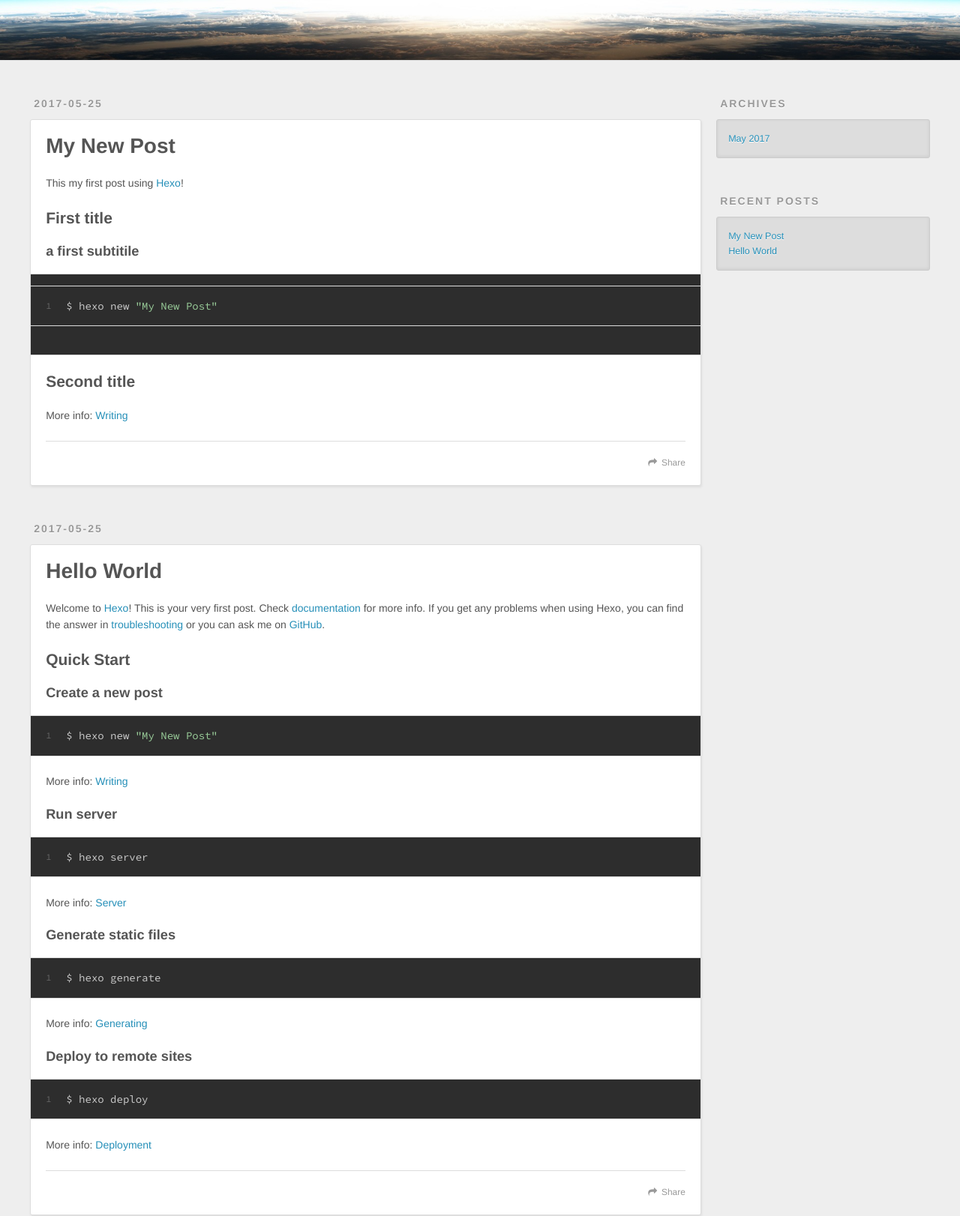
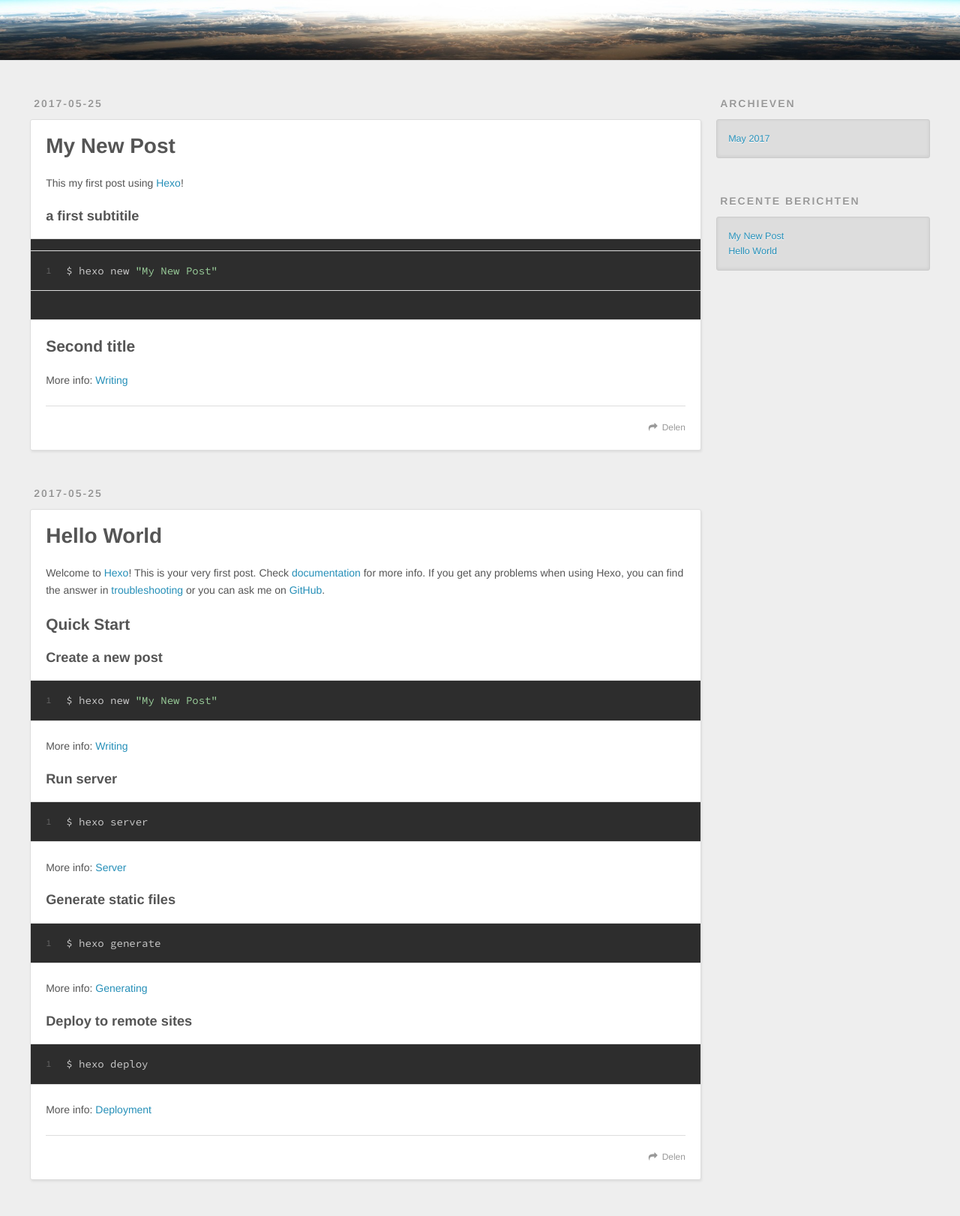
Before and after one commit to gandalfzyq/gandalfzyq.github.io, a plain HTML site: page index.html in a window 1280 px wide. Shown: the part 220-1842 px from the top of the page at 75% size. Drawn offline with nearby package versions, Linux system fonts and the light colour scheme.

Commit message:
2017-05-25 16:28:03

```diff
--- a/index.html
+++ b/index.html
@@ -50,7 +50,7 @@
 
           <a id="nav-rss-link" class="nav-icon" href="/atom.xml" title="RSS Feed"></a>
 
-        <a id="nav-search-btn" class="nav-icon" title="Search"></a>
+        <a id="nav-search-btn" class="nav-icon" title="Zoeken"></a>
       </nav>
       <div id="search-form-wrap">
         <form action="//google.com/search" method="get" accept-charset="UTF-8" class="search-form"><input type="search" name="q" class="search-form-input" placeholder="Search"><button type="submit" class="search-form-submit">&#xF002;</button><input type="hidden" name="sitesearch" value="http://yoursite.com"></form>
@@ -84,13 +84,13 @@
     <div class="article-entry" itemprop="articleBody">
 
         <p>This my first post using <a href="https://hexo.io/" target="_blank" rel="external">Hexo</a>! </p>
-<h2 id="First-title"><a href="#First-title" class="headerlink" title="First title"></a>First title</h2><h3 id="a-first-subtitile"><a href="#a-first-subtitile" class="headerlink" title="a first subtitile"></a>a first subtitile</h3><pre><code><figure class="highlight bash"><table><tr><td class="gutter"><pre><div class="line">1</div></pre></td><td class="code"><pre><div class="line">$ hexo new <span class="string">"My New Post"</span></div></pre></td></tr></table></figure>
+<h3 id="a-first-subtitile"><a href="#a-first-subtitile" class="headerlink" title="a first subtitile"></a>a first subtitile</h3><pre><code><figure class="highlight bash"><table><tr><td class="gutter"><pre><div class="line">1</div></pre></td><td class="code"><pre><div class="line">$ hexo new <span class="string">"My New Post"</span></div></pre></td></tr></table></figure>
 </code></pre><h2 id="Second-title"><a href="#Second-title" class="headerlink" title="Second title"></a>Second title</h2><p>More info: <a href="https://hexo.io/docs/writing.html" target="_blank" rel="external">Writing</a></p>
 
 
     </div>
     <footer class="article-footer">
-      <a data-url="http://yoursite.com/2017/05/25/My-New-Post/" data-id="cj344h8vt00019u6j2k4zlyj5" class="article-share-link">Share</a>
+      <a data-url="http://yoursite.com/2017/05/25/My-New-Post/" data-id="cj345aoyd0000ee6jfoxqgavd" class="article-share-link">Delen</a>
 
 
     </footer>
@@ -135,7 +135,7 @@
 
     </div>
     <footer class="article-footer">
-      <a data-url="http://yoursite.com/2017/05/25/hello-world/" data-id="cj344fgj700009u6jl4e0m9i1" class="article-share-link">Share</a>
+      <a data-url="http://yoursite.com/2017/05/25/hello-world/" data-id="cj345aoyl0001ee6j45de5wrh" class="article-share-link">Delen</a>
 
 
     </footer>
@@ -160,7 +160,7 @@
 
 
   <div class="widget-wrap">
-    <h3 class="widget-title">Archives</h3>
+    <h3 class="widget-title">Archieven</h3>
     <div class="widget">
       <ul class="archive-list"><li class="archive-list-item"><a class="archive-list-link" href="/archives/2017/05/">May 2017</a></li></ul>
     </div>
@@ -170,7 +170,7 @@
 
 
   <div class="widget-wrap">
-    <h3 class="widget-title">Recent Posts</h3>
+    <h3 class="widget-title">Recente berichten</h3>
     <div class="widget">
       <ul>
 
```
Also changed, not shown: 2017/05/25/My-New-Post/index.html (+10 -10 lines), 2017/05/25/hello-world/index.html (+5 -5 lines), archives/2017/05/index.html (+4 -4 lines), archives/2017/index.html (+4 -4 lines), archives/index.html (+4 -4 lines).
